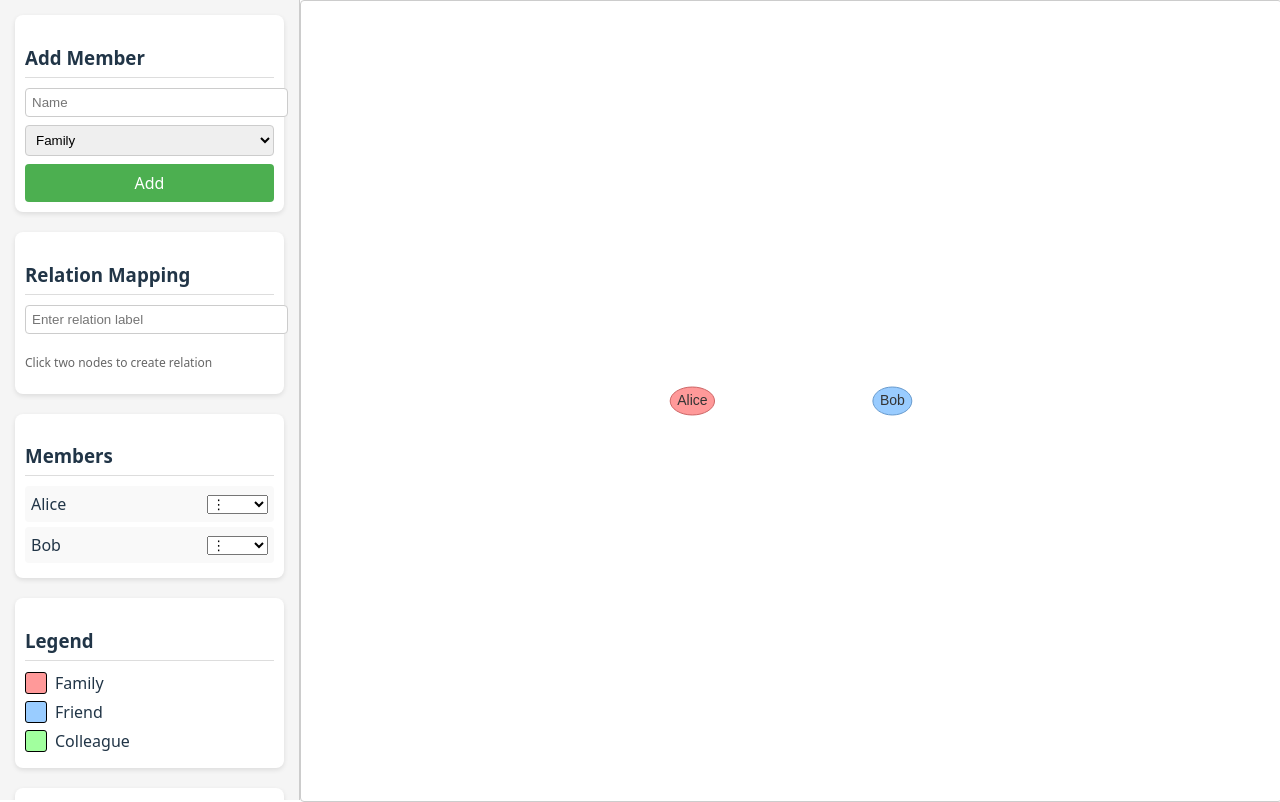
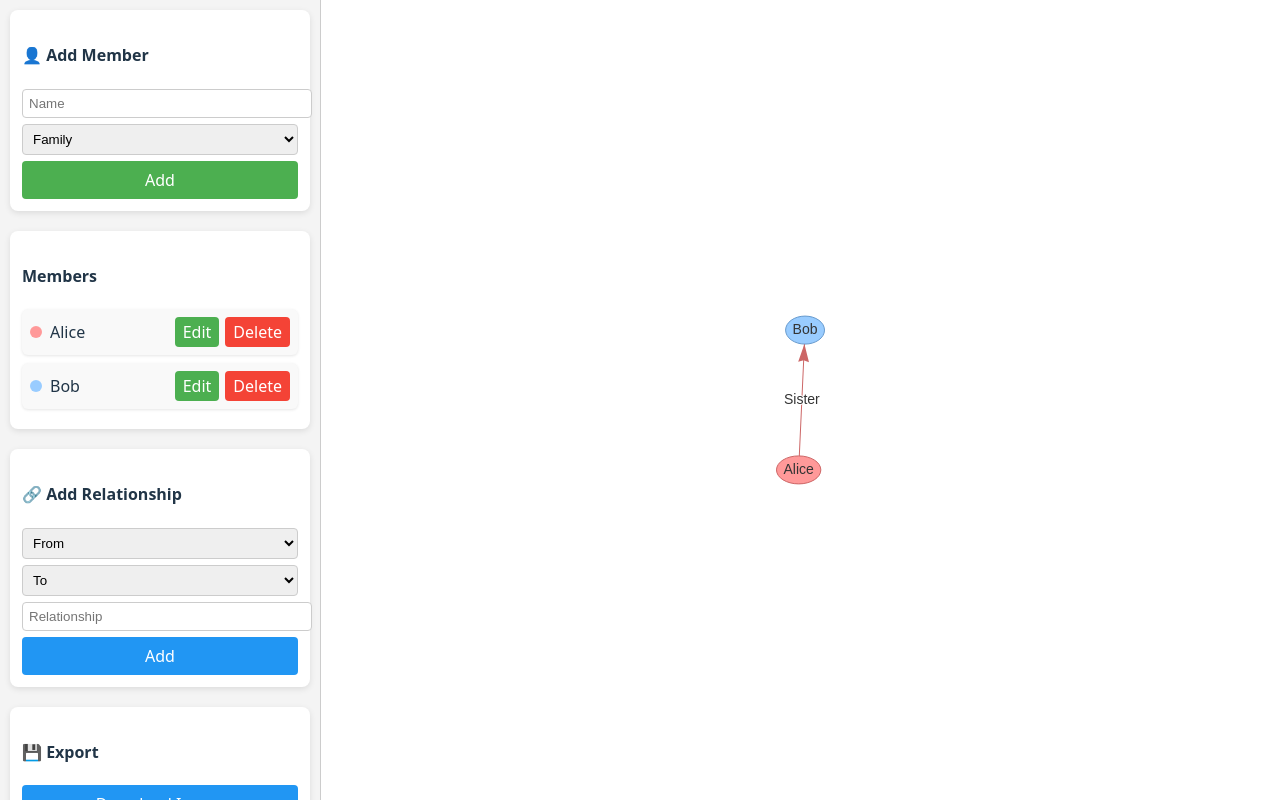
Before and after one commit to pksingh-sme/people-network, a React (Vite) app in the folder frontend/: page / in a window 1280 px wide. Built offline with nearby package versions, Linux system fonts and the light colour scheme.

Commit message:
fixed issues and improve UI

```diff
--- a/frontend/src/App.jsx
+++ b/frontend/src/App.jsx
@@ -1,4 +1,4 @@
-import React, { useState, useEffect, useRef } from "react";
+import React, { useEffect, useRef, useState } from "react";
 import { DataSet, Network } from "vis-network/standalone";
 import html2canvas from "html2canvas";
 import jsPDF from "jspdf";
@@ -9,20 +9,25 @@ export default function FamilyFriendsNetwork() {
     { id: 1, name: "Alice", group: "family" },
     { id: 2, name: "Bob", group: "friend" },
   ]);
-  const [relations, setRelations] = useState([]);
+  const [relations, setRelations] = useState([{ from: 1, to: 2, label: "Sister" }]);
   const [newName, setNewName] = useState("");
-  const [group, setGroup] = useState("family");
-  const [selectedNode, setSelectedNode] = useState(null);
-  const [relationLabel, setRelationLabel] = useState("");
-  const [highlightNode, setHighlightNode] = useState(null);
+  const [newGroup, setNewGroup] = useState("family");
+  const [relFrom, setRelFrom] = useState("");
+  const [relTo, setRelTo] = useState("");
+  const [relLabel, setRelLabel] = useState("");
 
   const networkRef = useRef(null);
   const containerRef = useRef(null);
 
-  const groupColors = { family: "#ff9999", friend: "#99ccff", colleague: "#a1ff9e" };
+  const groupColors = {
+    family: "#ff9999",
+    friend: "#99ccff",
+    colleague: "#99ff99",
+    other: "#cccccc",
+  };
 
-  // Initialize network
-  const initializeNetwork = () => {
+  // Build & render network
+  useEffect(() => {
     if (!containerRef.current) return;
 
     const nodes = new DataSet(
@@ -39,117 +44,37 @@ export default function FamilyFriendsNetwork() {
       edges: { arrows: "to" },
       interaction: { hover: true },
       physics: { enabled: true },
-      layout: {
-        hierarchical: {
-          enabled: true,
-          levelSeparation: 120,
-          nodeSpacing: 150,
-          direction: "UD",
-          sortMethod: "directed",
-        },
-      },
-    });
-
-    // Click-to-map relation
-    network.on("selectNode", (params) => {
-      const nodeId = params.nodes[0];
-      if (selectedNode === null) {
-        setSelectedNode(nodeId);
-      } else if (selectedNode !== nodeId && relationLabel.trim() !== "") {
-        setRelations((prev) => [...prev, { from: selectedNode, to: nodeId, label: relationLabel }]);
-        setSelectedNode(null);
-        setRelationLabel("");
-      } else {
-        setSelectedNode(null);
-      }
-    });
-
-    // Hover highlight
-    network.on("hoverNode", (params) => {
-      const hoverId = params.node;
-      const connected = network.getConnectedNodes(hoverId);
-      nodes.update(
-        nodes.get().map((node) => ({
-          ...node,
-          color:
-            node.id === hoverId
-              ? "#00CED1"
-              : connected.includes(node.id)
-              ? "#90ee90"
-              : groupColors[people.find((p) => p.id === node.id)?.group] || "#ccc",
-        }))
-      );
-
-      edges.update(
-        edges.get().map((edge) => ({
-          ...edge,
-          color: edge.from === hoverId || edge.to === hoverId ? "#FFA500" : "#ccc",
-        }))
-      );
-    });
-
-    // Maintain highlight when hover ends
-    network.on("blurNode", () => {
-      setHighlightNode(highlightNode);
     });
 
     networkRef.current = network;
+  }, [people, relations]);
 
-    // Apply highlight from member list
-    if (highlightNode !== null) {
-      const connectedNodes = network.getConnectedNodes(highlightNode);
-      nodes.update(
-        nodes.get().map((node) => ({
-          ...node,
-          color:
-            node.id === highlightNode
-              ? "#FFD700"
-              : connectedNodes.includes(node.id)
-              ? "#90ee90"
-              : "#ddd",
-        }))
-      );
-      edges.update(
-        edges.get().map((edge) => ({
-          ...edge,
-          color: edge.from === highlightNode || edge.to === highlightNode ? "#FFA500" : "#ccc",
-        }))
-      );
-    }
-  };
-
-  useEffect(() => {
-    const id = requestAnimationFrame(() => {
-      initializeNetwork();
-    });
-    return () => cancelAnimationFrame(id);
-  }, [people, relations, highlightNode, relationLabel]);
-
-  // Add Member
+  // Add member
   const addMember = () => {
     if (!newName.trim()) return;
-    const newId = people.length ? Math.max(...people.map((p) => p.id)) + 1 : 1;
-    setPeople([...people, { id: newId, name: newName, group }]);
+    const id = people.length ? Math.max(...people.map((p) => p.id)) + 1 : 1;
+    setPeople([...people, { id, name: newName, group: newGroup }]);
     setNewName("");
   };
 
-  // Edit/Delete Member
-  const editMember = (id) => {
-    const newNameInput = prompt("Enter new name:");
-    const newGroupInput = prompt("Enter group:");
-    if (newNameInput) {
-      setPeople(
-        people.map((p) =>
-          p.id === id ? { ...p, name: newNameInput, group: newGroupInput || p.group } : p
-        )
-      );
-    }
-  };
-
+  // Delete member
   const deleteMember = (id) => {
     setPeople(people.filter((p) => p.id !== id));
     setRelations(relations.filter((r) => r.from !== id && r.to !== id));
-    if (highlightNode === id) setHighlightNode(null);
+  };
+
+  // Edit member
+  const editMember = (id, name, group) => {
+    setPeople(people.map((p) => (p.id === id ? { ...p, name, group } : p)));
+  };
+
+  // Add relationship
+  const addRelationship = () => {
+    if (!relFrom || !relTo || !relLabel) return;
+    setRelations([...relations, { from: parseInt(relFrom), to: parseInt(relTo), label: relLabel }]);
+    setRelFrom("");
+    setRelTo("");
+    setRelLabel("");
   };
 
   // Export functions
@@ -169,111 +94,132 @@ export default function FamilyFriendsNetwork() {
     pdf.save("network.pdf");
   };
 
+  // Common card style
+  const cardStyle = {
+    marginBottom: "20px",
+    background: "#fff",
+    borderRadius: "8px",
+    boxShadow: "0 2px 6px rgba(0,0,0,0.1)",
+    padding: "12px",
+  };
+
+  const buttonStyle = {
+    width: "100%",
+    padding: "8px",
+    borderRadius: "4px",
+    border: "none",
+    cursor: "pointer",
+  };
+
   return (
-    <div style={{ display: "flex", height: "100vh", flexWrap: "wrap" }}>
-      {/* Left Panel */}
-      <div
-        style={{
-          width: "300px",
-          padding: "15px",
-          background: "#f5f5f5",
-          borderRight: "1px solid #ccc",
-          flexShrink: 0,
-          boxSizing: "border-box",
-          overflowY: "auto",
-          height: "100vh",
-        }}
-      >
-        {/* Add Member Section */}
-        <div style={{ padding: "10px", marginBottom: "20px", background: "#fff", borderRadius: "8px", boxShadow: "0 2px 5px rgba(0,0,0,0.1)" }}>
-          <h3 style={{ marginBottom: "10px", borderBottom: "1px solid #ddd", paddingBottom: "5px" }}>Add Member</h3>
+    <div className="app-container" style={{ display: "flex", height: "100vh" }}>
+      {/* LEFT PANEL */}
+      <div style={{ width: "300px", padding: "10px", background: "#f4f4f4", borderRight: "1px solid #ccc", overflowY: "auto" }}>
+
+        {/* Add Member */}
+        <div style={cardStyle}>
+          <h4>👤 Add Member</h4>
           <input
+            type="text"
+            placeholder="Name"
             value={newName}
             onChange={(e) => setNewName(e.target.value)}
-            placeholder="Name"
-            style={{ width: "100%", padding: "6px", marginBottom: "8px", borderRadius: "4px", border: "1px solid #ccc" }}
+            style={{ width: "100%", padding: "6px", marginBottom: "6px", borderRadius: "4px", border: "1px solid #ccc" }}
           />
           <select
-            value={group}
-            onChange={(e) => setGroup(e.target.value)}
-            style={{ width: "100%", padding: "6px", marginBottom: "8px", borderRadius: "4px", border: "1px solid #ccc" }}
+            value={newGroup}
+            onChange={(e) => setNewGroup(e.target.value)}
+            style={{ width: "100%", padding: "6px", marginBottom: "6px", borderRadius: "4px", border: "1px solid #ccc" }}
           >
             <option value="family">Family</option>
             <option value="friend">Friend</option>
             <option value="colleague">Colleague</option>
+            <option value="other">Other</option>
           </select>
-          <button
-            onClick={addMember}
-            style={{ width: "100%", padding: "8px", borderRadius: "4px", background: "#4CAF50", color: "#fff", border: "none", cursor: "pointer" }}
-          >
-            Add
-          </button>
+          <button onClick={addMember} style={{ ...buttonStyle, background: "#4CAF50", color: "#fff" }}>Add</button>
         </div>
 
-        {/* Relation Mapping Section */}
-        <div style={{ padding: "10px", marginBottom: "20px", background: "#fff", borderRadius: "8px", boxShadow: "0 2px 5px rgba(0,0,0,0.1)" }}>
-          <h3 style={{ marginBottom: "10px", borderBottom: "1px solid #ddd", paddingBottom: "5px" }}>Relation Mapping</h3>
-          <input
-            placeholder="Enter relation label"
-            value={relationLabel}
-            onChange={(e) => setRelationLabel(e.target.value)}
-            style={{ width: "100%", padding: "6px", marginBottom: "8px", borderRadius: "4px", border: "1px solid #ccc" }}
-          />
-          <p style={{ fontSize: "12px", color: "#666" }}>Click two nodes to create relation</p>
-        </div>
+        {/* Members */}
+        {/* Members */}
+        <div style={cardStyle}>
+          <h4>Members</h4>
+          {people.map((p) => (
+            <div
+              key={p.id}
+              style={{
+                display: "flex",
+                justifyContent: "space-between",
+                alignItems: "center",
+                padding: "8px",
+                marginBottom: "8px",
+                borderRadius: "6px",
+                background: "#f9f9f9",
+                boxShadow: "0 1px 3px rgba(0,0,0,0.1)",
+              }}
+            >
+              {/* Member info */}
+              <div style={{ display: "flex", alignItems: "center" }}>
+                <div
+                  style={{
+                    width: "12px",
+                    height: "12px",
+                    backgroundColor: groupColors[p.group] || "#ccc",
+                    borderRadius: "50%",
+                    marginRight: "8px",
+                  }}
+                ></div>
+                <span>{p.name}</span>
+              </div>
 
-        {/* Members List Section */}
-        <div style={{ padding: "10px", marginBottom: "20px", background: "#fff", borderRadius: "8px", boxShadow: "0 2px 5px rgba(0,0,0,0.1)" }}>
-          <h3 style={{ marginBottom: "10px", borderBottom: "1px solid #ddd", paddingBottom: "5px" }}>Members</h3>
-          {people.map((p) => (
-            <div key={p.id} style={{ display: "flex", justifyContent: "space-between", alignItems: "center", margin: "5px 0", padding: "6px", background: highlightNode === p.id ? "#FFD700" : "#f9f9f9", borderRadius: "4px" }}>
-              <span onClick={() => setHighlightNode(p.id)} style={{ cursor: "pointer", flex: 1 }}>{p.name}</span>
-              <select
-                onChange={(e) => {
-                  if (e.target.value === "edit") editMember(p.id);
-                  if (e.target.value === "delete") deleteMember(p.id);
-                  e.target.value = "";
-                }}
-              >
-                <option value="">⋮</option>
-                <option value="edit">Edit</option>
-                <option value="delete">Delete</option>
-              </select>
+              {/* Actions */}
+              <div style={{ display: "flex", gap: "6px" }}>
+                <button
+                  onClick={() => {
+                    const name = prompt("Enter new name:", p.name);
+                    const group = prompt("Enter group:", p.group);
+                    if (name) editMember(p.id, name, group || p.group);
+                  }}
+                  style={{ ...buttonStyle, background: "#4CAF50", color: "#fff", padding: "4px 8px" }}
+                >
+                  Edit
+                </button>
+                <button
+                  onClick={() => deleteMember(p.id)}
+                  style={{ ...buttonStyle, background: "#F44336", color: "#fff", padding: "4px 8px" }}
+                >
+                  Delete
+                </button>
+              </div>
             </div>
           ))}
         </div>
 
-        {/* Legend Section */}
-        <div style={{ padding: "10px", marginBottom: "20px", background: "#fff", borderRadius: "8px", boxShadow: "0 2px 5px rgba(0,0,0,0.1)" }}>
-          <h3 style={{ marginBottom: "10px", borderBottom: "1px solid #ddd", paddingBottom: "5px" }}>Legend</h3>
-          {Object.entries(groupColors).map(([grp, color]) => (
-            <div key={grp} style={{ display: "flex", alignItems: "center", marginBottom: "5px" }}>
-              <div style={{ width: "20px", height: "20px", backgroundColor: color, marginRight: "8px", border: "1px solid #000", borderRadius: "3px" }}></div>
-              <span style={{ textTransform: "capitalize" }}>{grp}</span>
-            </div>
-          ))}
+
+        {/* Add Relationship */}
+        <div style={cardStyle}>
+          <h4>🔗 Add Relationship</h4>
+          <select value={relFrom} onChange={(e) => setRelFrom(e.target.value)} style={{ width: "100%", padding: "6px", marginBottom: "6px", borderRadius: "4px", border: "1px solid #ccc" }}>
+            <option value="">From</option>
+            {people.map((p) => (<option key={p.id} value={p.id}>{p.name}</option>))}
+          </select>
+          <select value={relTo} onChange={(e) => setRelTo(e.target.value)} style={{ width: "100%", padding: "6px", marginBottom: "6px", borderRadius: "4px", border: "1px solid #ccc" }}>
+            <option value="">To</option>
+            {people.map((p) => (<option key={p.id} value={p.id}>{p.name}</option>))}
+          </select>
+          <input type="text" placeholder="Relationship" value={relLabel} onChange={(e) => setRelLabel(e.target.value)} style={{ width: "100%", padding: "6px", marginBottom: "6px", borderRadius: "4px", border: "1px solid #ccc" }} />
+          <button onClick={addRelationship} style={{ ...buttonStyle, background: "#2196F3", color: "#fff" }}>Add</button>
         </div>
 
-        {/* Export Section */}
-        <div style={{ padding: "10px", marginBottom: "20px", background: "#fff", borderRadius: "8px", boxShadow: "0 2px 5px rgba(0,0,0,0.1)" }}>
-          <h3 style={{ marginBottom: "10px", borderBottom: "1px solid #ddd", paddingBottom: "5px" }}>Export</h3>
-          <button onClick={downloadImage} style={{ width: "100%", padding: "8px", marginBottom: "8px", borderRadius: "4px", background: "#2196F3", color: "#fff", border: "none", cursor: "pointer" }}>Download Image</button>
-          <button onClick={downloadPDF} style={{ width: "100%", padding: "8px", borderRadius: "4px", background: "#FF5722", color: "#fff", border: "none", cursor: "pointer" }}>Download PDF</button>
-        </div>
-
-        {/* Reset Highlight */}
-        <div style={{ padding: "10px", marginBottom: "20px", background: "#fff", borderRadius: "8px", boxShadow: "0 2px 5px rgba(0,0,0,0.1)" }}>
-          <button onClick={() => setHighlightNode(null)} style={{ width: "100%", padding: "8px", borderRadius: "4px", background: "#9E9E9E", color: "#fff", border: "none", cursor: "pointer" }}>Reset Highlight</button>
+        {/* Export */}
+        <div style={cardStyle}>
+          <h4>💾 Export</h4>
+          <button onClick={downloadImage} style={{ ...buttonStyle, background: "#2196F3", color: "#fff", marginBottom: "6px" }}>Download Image</button>
+          <button onClick={downloadPDF} style={{ ...buttonStyle, background: "#FF5722", color: "#fff" }}>Download PDF</button>
         </div>
       </div>
 
-      {/* Right Panel: Network */}
-      <div style={{ width: "calc(100% - 300px)", minWidth: "300px", height: "100%", boxSizing: "border-box" }}>
-        <div
-          ref={containerRef}
-          style={{ height: "100%", width: "100%", minHeight: "600px", border: "1px solid #ccc", borderRadius: "4px" }}
-        ></div>
-      </div>
+      {/* NETWORK */}
+      <div ref={containerRef} style={{ flex: 1, background: "#fff", height: "100%" }}></div>
     </div>
   );
 }
```
